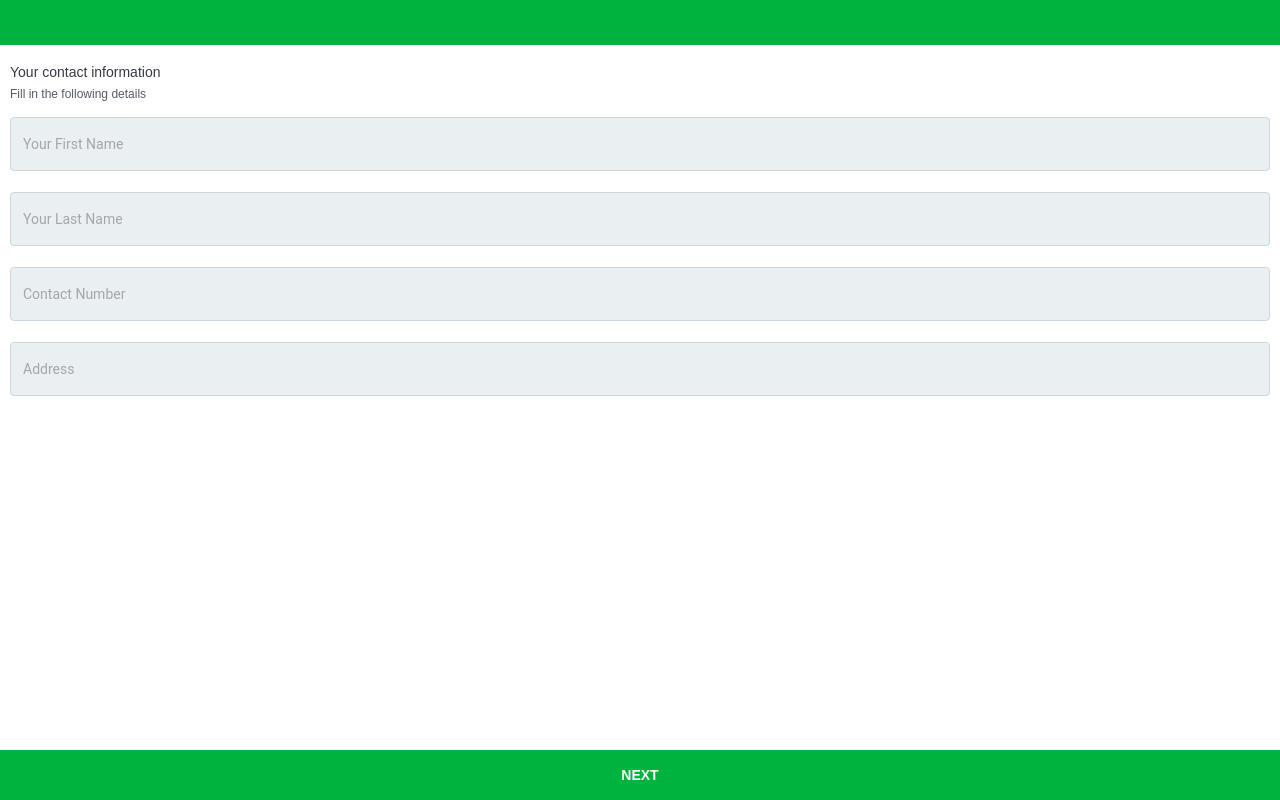
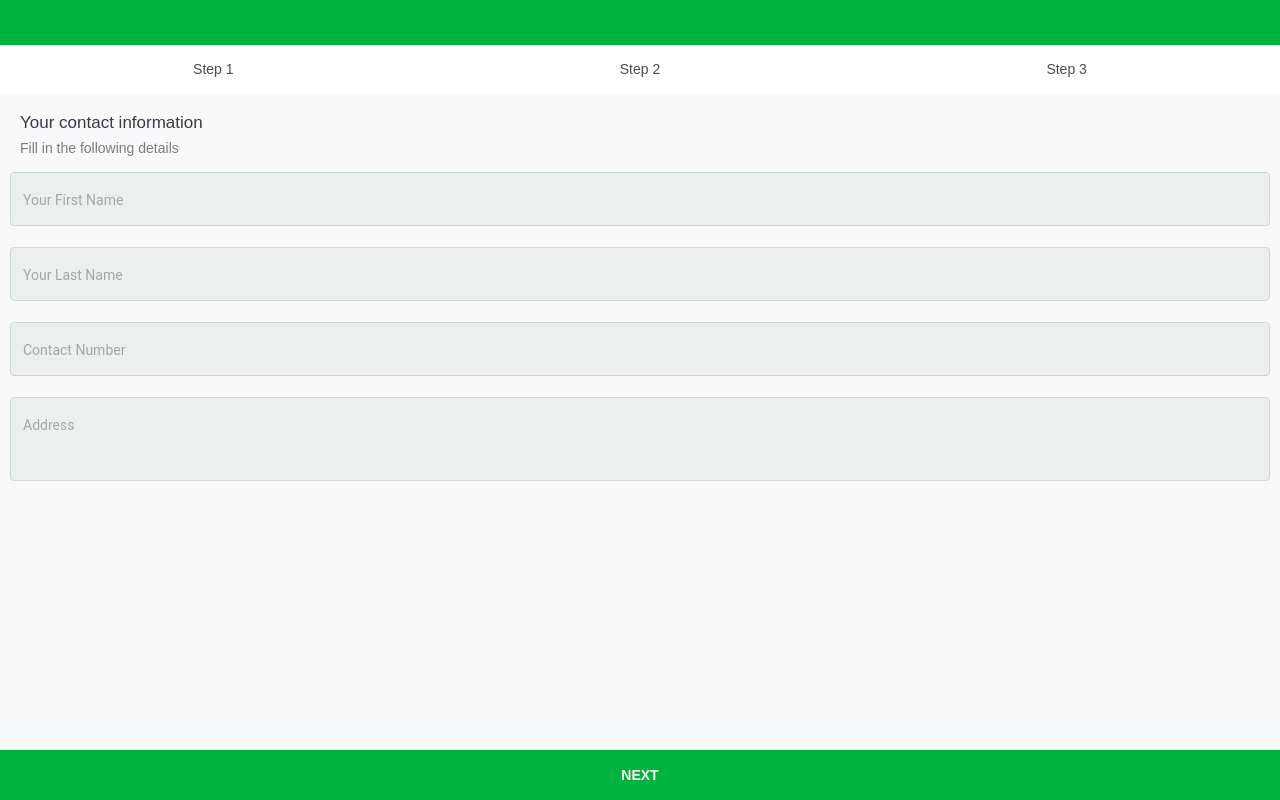
Before and after one commit to philipyoungg/simple-form, a React (Create React App) app: page / in a window 1280 px wide. Built offline with nearby package versions, Linux system fonts and the light colour scheme.

Commit message:
added mock tab and small improvements

```diff
--- a/src/App.js
+++ b/src/App.js
@@ -7,18 +7,31 @@ import Wrapper from "./Wrapper";
 import AppBar from "./AppBar";
 import FixedButton from "./FixedButton";
 import GrabTextField from "./GrabTextField";
+import Steps from "./Steps";
 
 class App extends Component {
   render() {
     return (
-      <div className="App">
+      <div
+        className="App"
+        style={{
+          paddingBottom: "50px",
+          backgroundColor: "#F7F9FB",
+          minHeight: "100vh"
+        }}
+      >
         <Helmet>
           <meta
             name="viewport"
             content="width=device-width, user-scalable=no"
           />
+          <link
+            rel="stylesheet"
+            href="https://cdnjs.cloudflare.com/ajax/libs/tachyons/4.7.1/tachyons.min.css"
+          />
         </Helmet>
         <AppBar />
+        <Steps />
         <Wrapper>
           <Header
             title="Your contact information"
--- a/src/GrabTextField.js
+++ b/src/GrabTextField.js
@@ -2,39 +2,37 @@ import React from "react";
 import { TextField } from "material-ui/";
 import {
   fontSizePrimary,
-  textColorPrimary,
-  fontSizeSecondary,
   textColorSecondary
 } from "./variable";
 
 class GrabTextField extends React.Component {
   constructor(props) {
-    super(props)
+    super(props);
     this.state = {
-      errorText: '',
+      errorText: "",
       init: false
-    }
+    };
   }
   handleChange(e) {
-    if (e.target.value === '') {
+    if (e.target.value === "") {
       this.setState({
-        errorText: 'this input is required'
-      })
+        errorText: "this input is required"
+      });
     } else {
       this.setState({
-        errorText: ''
-      })
+        errorText: ""
+      });
     }
   }
   handleBlur(e) {
-    if (e.target.value === '') {
+    if (e.target.value === "") {
       this.setState({
-        errorText: 'this input is required'
-      })
+        errorText: "this input is required"
+      });
     }
   }
   render() {
-    let { label, type, textArea } = this.props
+    let { label, type, textArea } = this.props;
     return (
       <TextField
         onBlur={this.handleBlur.bind(this)}
@@ -45,45 +43,53 @@ class GrabTextField extends React.Component {
         underlineShow={false}
         style={{
           background: "#EAEFF2",
-          padding: "0 12px",
           width: "auto",
           display: "block",
           maxWidth: "100%",
-          height: "52px",
           border: "1px solid",
           borderColor: "#CCD6DD",
           borderRadius: "4px",
-          overflow: "hidden",
           marginBottom: "21px",
-          overflow: "inherit"
+          overflow: "inherit",
+          padding: "0 12px",
+          height: "54px"
         }}
         floatingLabelStyle={{
           top: 0,
-          lineHeight: "52px",
+          lineHeight: "54px",
           fontSize: fontSizePrimary
         }}
         floatingLabelShrinkStyle={{
-          transform: " scale(0.71) translateY(-10px)",
+          transform: "scale(0.7) translateY(-12px)",
           color: textColorSecondary
         }}
         inputStyle={{
+          position: "relative",
           marginTop: "4px",
           fontSize: fontSizePrimary,
-          marginBottom: "0"
+          marginBottom: "0",
+        }}
+        textareaStyle={{
+          position: "relative",
+          padding: "0",
+          marginTop: "12px",
+          fontSize: fontSizePrimary,
+          marginBottom: "0",
+          lineHeight: 1.3,
         }}
         errorText={this.state.errorText}
         errorStyle={{
-          top: 0,
+          position: 'absolute',
+          bottom: '-17px',
           marginTop: "1px",
-          fontSize: "12px",
+          fontSize: "11px"
         }}
         multiLine={textArea}
         rows={2}
         rowsMax={4}
       />
-    )
+    );
   }
-
 }
 
 export default GrabTextField;
--- a/src/Header.js
+++ b/src/Header.js
@@ -1,24 +1,22 @@
 import React from "react";
 import {
-  fontSizePrimary,
   textColorPrimary,
-  fontSizeSecondary,
   textColorSecondary
 } from "./variable";
 
 const Header = ({ title, description }) => (
-  <div>
+  <div style={{padding: '0 10px',}}>
     <p
       style={{
-        fontSize: fontSizePrimary,
+        fontSize: "17px",
         color: textColorPrimary,
         fontWeight: "normal",
-        marginBottom: "7px"
+        marginBottom: "7px",
       }}
     >
       {title}
     </p>
-    <p style={{ fontSize: fontSizeSecondary, color: textColorSecondary }}>
+    <p style={{ fontSize: "14px", color: textColorSecondary }}>
       {description}
     </p>
   </div>
--- /dev/null
+++ b/src/Steps.js
@@ -0,0 +1,17 @@
+import React from "react";
+
+const Steps = () => (
+  <div>
+    <div className="cf tc">
+      <div className="fl w-third bg-white pv3 black-70">Step 1</div>
+      <div className="fl w-third bg-white pv3 black-70">
+        Step 2
+      </div>
+      <div className="fl w-third bg-white pv3 black-70">
+        Step 3
+      </div>
+    </div>
+  </div>
+);
+
+export default Steps;
--- a/src/Wrapper.js
+++ b/src/Wrapper.js
@@ -1,13 +1,7 @@
 import React from "react";
-import {
-  fontSizePrimary,
-  textColorPrimary,
-  fontSizeSecondary,
-  textColorSecondary
-} from "./variable";
 
 const Wrapper = ({ children }) => (
-  <div style={{padding: '19px 10px'}}>
+  <div style={{padding: '20px 10px'}}>
     {children}
   </div>
 );
--- a/src/variable.js
+++ b/src/variable.js
@@ -1,5 +1,5 @@
 export const fontSizePrimary = "14px";
 export const fontSizeSecondary = "12px";
 export const textColorPrimary = "#363A45";
-export const textColorSecondary = "#565D6B";
+export const textColorSecondary = "rgb(119, 125, 136)";
 export const colorPrimary = "#00B23E";
```
